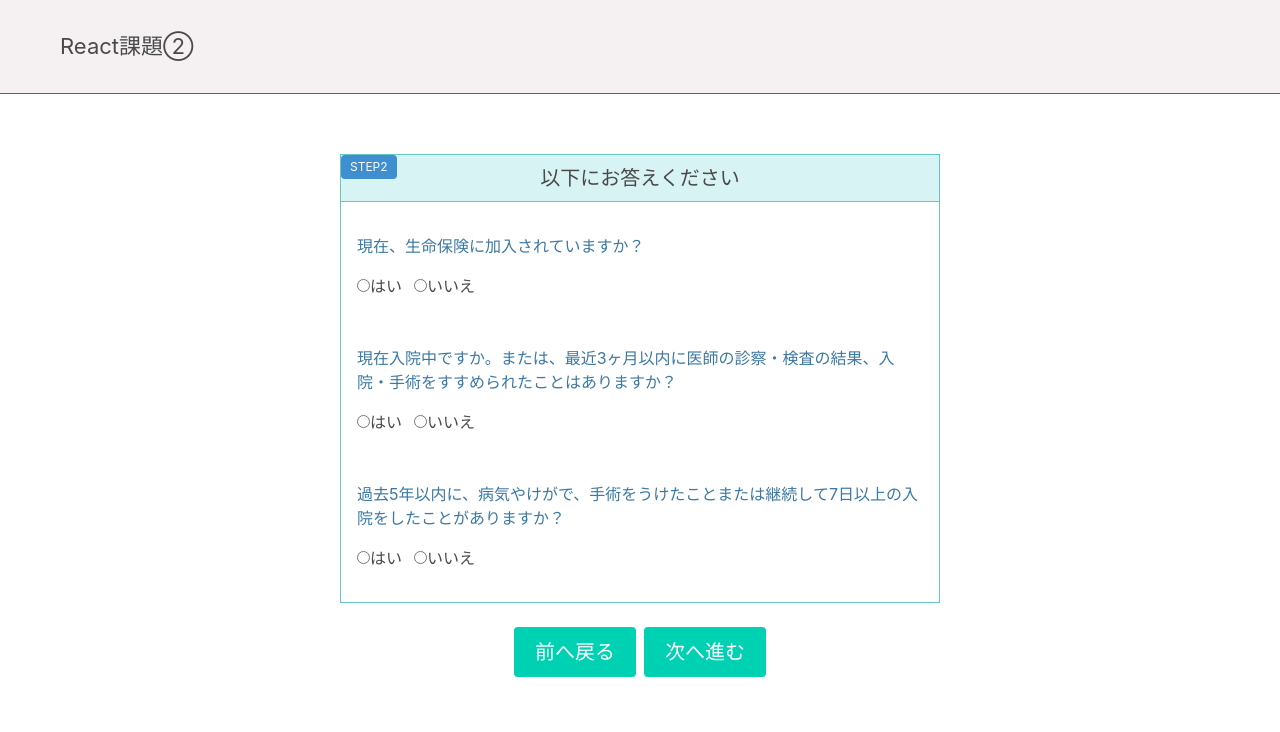
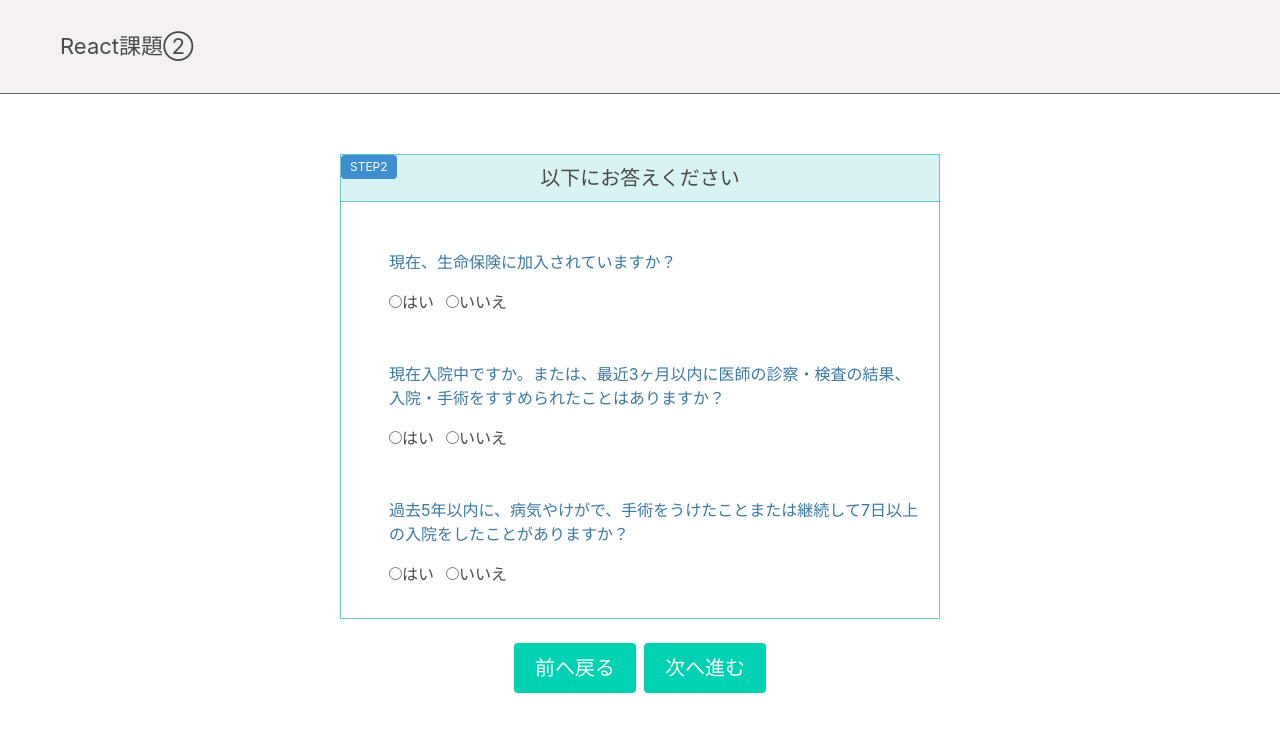
Before and after one commit to yutashimizu0612/bt-react2, a React (Create React App) app: page /contact/answer in a window 1280 px wide. Shown: the top 732 px of the page. Built offline with nearby package versions, Linux system fonts and the light colour scheme.

Commit message:
質問ページのhtml構造変更

```diff
--- a/src/index.css
+++ b/src/index.css
@@ -10,6 +10,11 @@ body {
 code {
   font-family: source-code-pro, Menlo, Monaco, Consolas, 'Courier New',
     monospace;
+}
+
+ul,
+li {
+  list-style: none;
 }
 
 /********************************
@@ -36,10 +41,6 @@ form-box
   padding: 32px 16px;
 }
 
-.form-box__content dt {
+.question-item p {
   color: #3b79a5;
 }
-
-.form-box__content dd {
-  margin: 16px 0 0 0;
-}
--- a/src/pages/Answer.js
+++ b/src/pages/Answer.js
@@ -10,39 +10,39 @@ function Answer() {
           <p className="is-size-5 has-text-centered">以下にお答えください</p>
         </div>
         <div className="form-box__content">
-          <dl>
-            <dt>現在、生命保険に加入されていますか？</dt>
-            <dd>
+          <ul>
+            <li className="question-item">
+              <p>現在、生命保険に加入されていますか？</p>
               <input type="radio" name="question1" id="question1Yes" />
               <label htmlFor="question1Yes" className="mr-3">
                 はい
               </label>
               <input type="radio" name="question1" id="question1No" />
               <label htmlFor="question1No">いいえ</label>
-            </dd>
-            <dt className="mt-6">
-              現在入院中ですか。または、最近3ヶ月以内に医師の診察・検査の結果、入院・手術をすすめられたことはありますか？
-            </dt>
-            <dd>
+            </li>
+            <li className="question-item">
+              <p className="mt-6">
+                現在入院中ですか。または、最近3ヶ月以内に医師の診察・検査の結果、入院・手術をすすめられたことはありますか？
+              </p>
               <input type="radio" name="healthState" id="question2Yes" />
               <label htmlFor="question2Yes" className="mr-3">
                 はい
               </label>
               <input type="radio" name="healthState" id="question2No" />
               <label htmlFor="question2No">いいえ</label>
-            </dd>
-            <dt className="mt-6">
-              過去5年以内に、病気やけがで、手術をうけたことまたは継続して7日以上の入院をしたことがありますか？
-            </dt>
-            <dd>
+            </li>
+            <li className="question-item">
+              <p className="mt-6">
+                過去5年以内に、病気やけがで、手術をうけたことまたは継続して7日以上の入院をしたことがありますか？
+              </p>
               <input type="radio" name="hospitalization" id="question3Yes" />
               <label htmlFor="question3Yes" className="mr-3">
                 はい
               </label>
               <input type="radio" name="hospitalization" id="question3No" />
               <label htmlFor="question3No">いいえ</label>
-            </dd>
-          </dl>
+            </li>
+          </ul>
         </div>
       </div>
       <div className="buttons is-centered mt-5">
```
